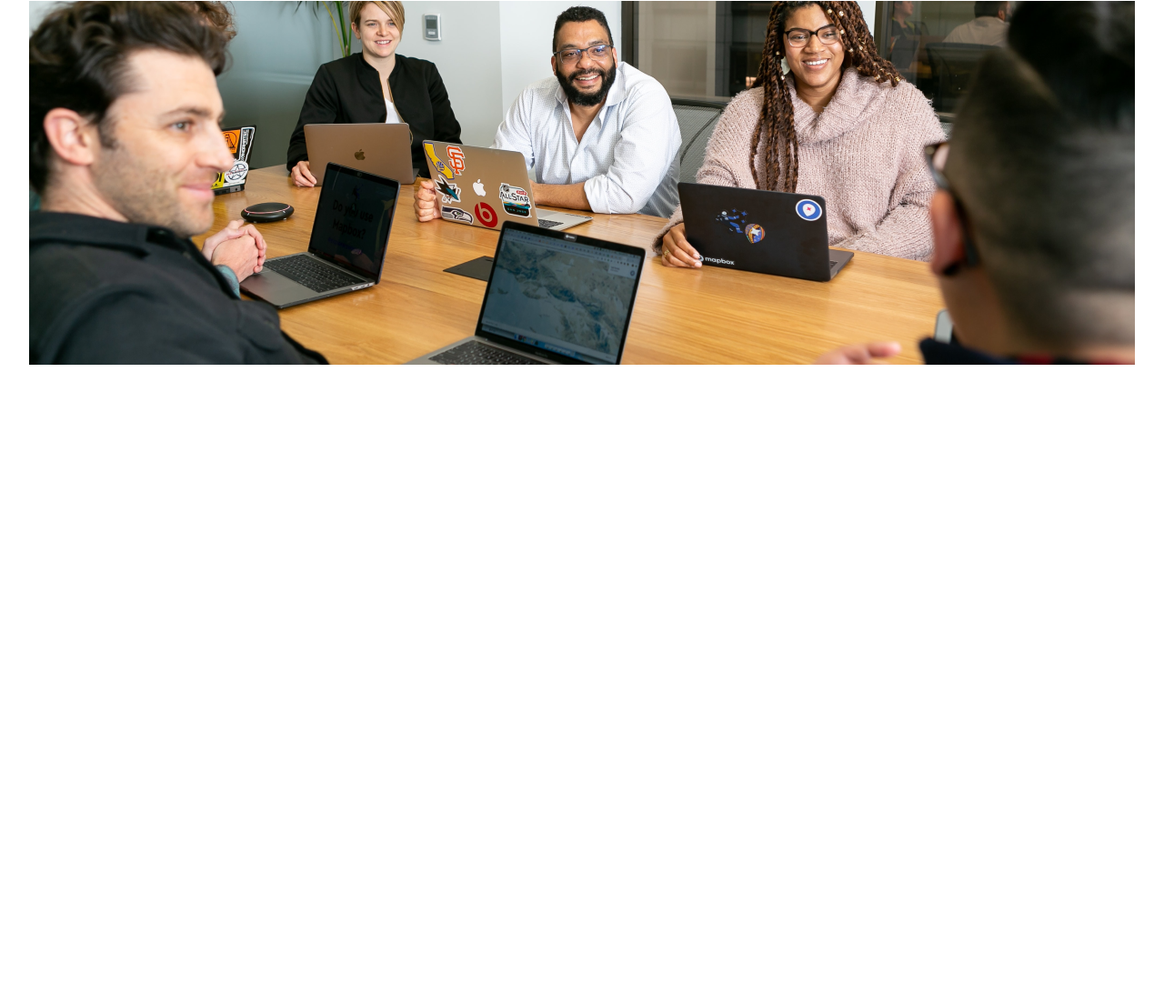
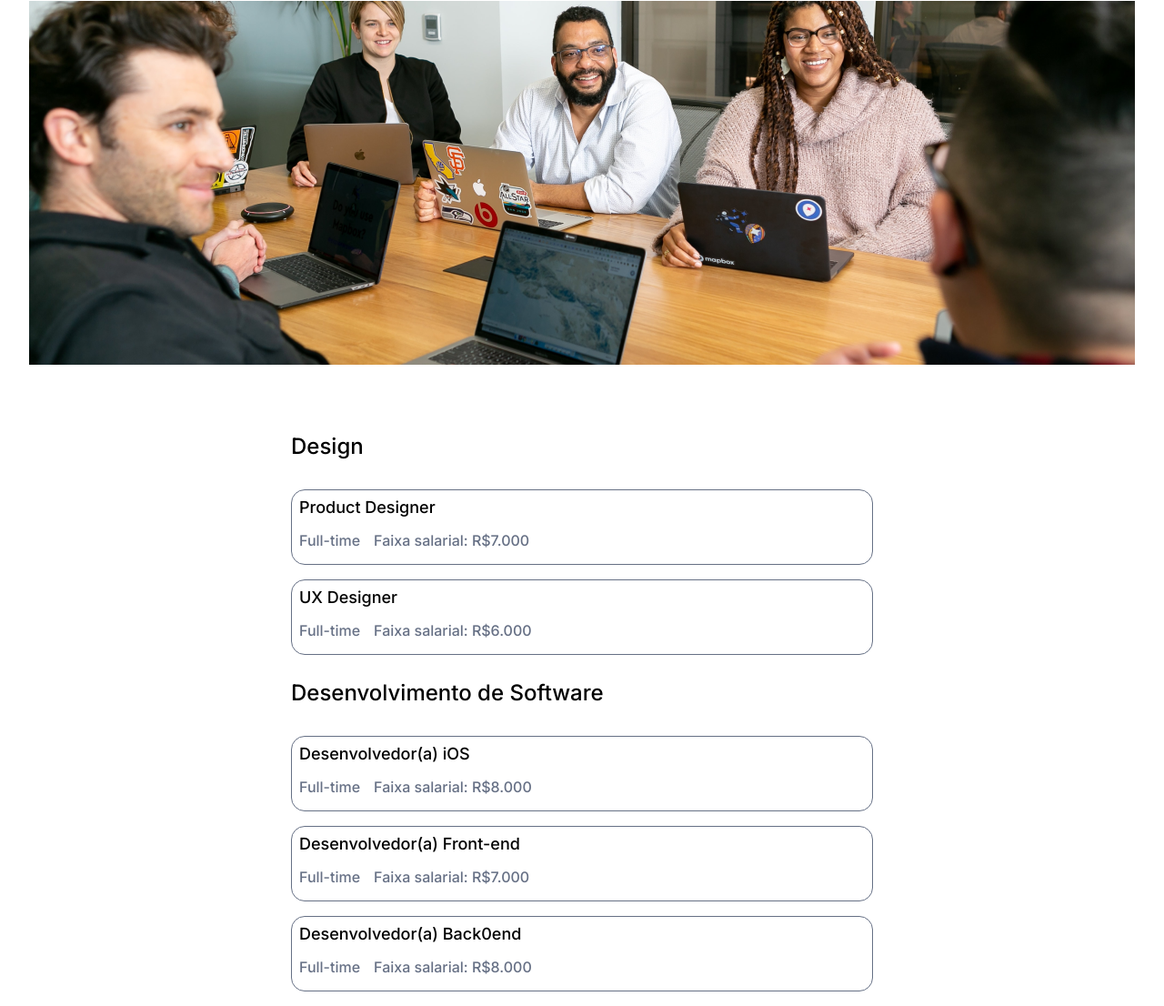
Before and after one commit to allyssonf10/OptimusTech, a plain HTML site: page index.html in a window 1280 px wide. Shown: the part 1139-2245 px from the top of the page at 91% size. Before the commit the page ends 1604 px from the top, so only its background shows below. Drawn offline with Linux system fonts and the light colour scheme.

Commit message:
vagas adicionada

```diff
--- a/assets/style.css
+++ b/assets/style.css
@@ -1,6 +1,7 @@
 @import url(./navbar.css);
 @import url(./cabecalho.css);
 @import url(./metricas.css);
+@import url(./talentos.css);
 @import url(./vagas.css);
 
 *{
@@ -19,7 +20,7 @@
 
 body{
     width: 100%;
-    height: 100vh;
+
     font-family: 'Inter', sans-serif;
     font-size: 16px;
     font-weight: 400;
--- a/assets/vagas.css
+++ b/assets/vagas.css
@@ -1,35 +1,44 @@
 .vagas{
     display: flex;
+    flex-direction: column;
     justify-content: center;
-    text-align: center;
-    padding-top: 4em;
-    padding-bottom: 2em;
+    width: 50%;
+    margin: auto;
+}
+
+.designer{
+    padding: 0.7em 0;
+}
+
+.vagas h2{
+    font: 20px;
+    font-weight: 500;
+    padding-bottom: 0.7em;
 }
 
 .vagas-caixa{
-    width: 45%;
+    border: 1px solid var(--cinza);
+    margin: 1em 0;
+    padding: 0.5em;
+    border-radius: 15px;
 }
 
-.vagas-info{
-    color: var(--vermelho-central);
-    font-weight: 600;
-    font-size: 14px;
+.vagas-caixa h3{
+    font-size: 18px;
+    font-weight: 500;
 }
 
-.vagas-titulo{
-    font-size: 36px;
-    font-weight: 600;
-    color: var(--preto);
-    padding: 0.7em 0 0.5em;
+ul{
+    display: flex;
 }
 
-.vagas-texto{
+li{
+    list-style-type: none;
+    padding: 1em 0 0.5em;
+    font-weight: 500;
     color: var(--cinza);
-    font-size: 20px;
 }
 
-.img-reuniao{
-    display: flex;
-    justify-content: center;
-    padding: 2em 0 4em;
+.salario{
+    margin-left: 15px;
 }
--- a/index.html
+++ b/index.html
@@ -60,17 +60,62 @@
 
     </section>
 
-    <section class="vagas">
-        <div class="vagas-caixa">
-            <span class="vagas-info">Vagas abertas!</span>
-            <h1 class="vagas-titulo">Estamos procurando por talentos</h1>
-            <p class="vagas-texto">Somos uma equipe 100% remota com pessoas do Brasil inteiro.</p>
+    <section class="talentos">
+        <div class="talentos-caixa">
+            <span class="talentos-info">Vagas abertas!</span>
+            <h1 class="talentos-titulo">Estamos procurando por talentos</h1>
+            <p class="talentos-texto">Somos uma equipe 100% remota com pessoas do Brasil inteiro.</p>
         </div>
-
     </section>
     <div class="img-reuniao">
         <img src="./imagens/Image.png" alt="Imagem com pessoas em uma reunião">
     </div>
 
+    <section class="vagas">
+        <article class="designer">
+            <h2>Design</h2>
+            <div class="vagas-caixa">
+                <h3>Product Designer</h3>
+                <ul>
+                    <li>Full-time</li>
+                    <li class="salario">Faixa salarial: R$7.000</li>
+                </ul>
+            </div>
+            <div class="vagas-caixa">
+                <h3>UX Designer</h3>
+                <ul>
+                    <li>Full-time</li>
+                    <li class="salario">Faixa salarial: R$6.000</li>
+                </ul>
+            </div>
+        </article>
+
+        <article class="software">
+            <h2>Desenvolvimento de Software</h2>
+            <div class="vagas-caixa">
+                <h3>Desenvolvedor(a) iOS</h3>
+                <ul>
+                    <li>Full-time</li>
+                    <li class="salario">Faixa salarial: R$8.000</li>
+                </ul>
+            </div>
+
+            <div class="vagas-caixa">
+                <h3>Desenvolvedor(a) Front-end</h3>
+                <ul>
+                    <li>Full-time</li>
+                    <li class="salario">Faixa salarial: R$7.000</li>
+                </ul>
+            </div>
+
+            <div class="vagas-caixa">
+                <h3>Desenvolvedor(a) Back0end</h3>
+                <ul>
+                    <li>Full-time</li>
+                    <li class="salario">Faixa salarial: R$8.000</li>
+                </ul>
+            </div>
+        </article>
+    </section>
 </body>
 </html>
```
